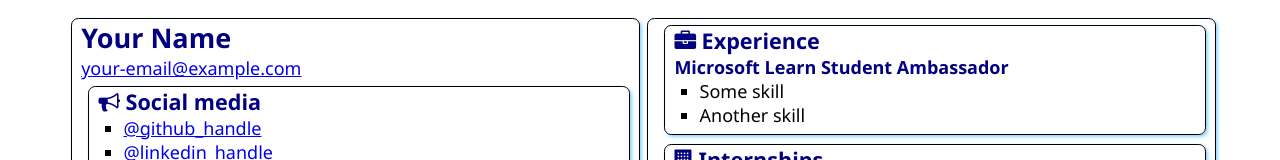
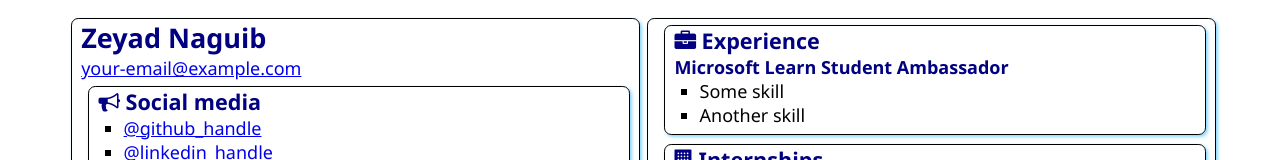
Before and after one commit to Zeyadmtn/Ambassador-SWA-Pilot, a plain HTML site: page src/index.html in a window 1280 px wide. Shown: the top 160 px of the page. Drawn offline with Linux system fonts and the light colour scheme.

Commit message:
Update index.html

```diff
--- a/src/index.html
+++ b/src/index.html
@@ -1,5 +1,6 @@
 <!DOCTYPE html>
 <html lang="en">
+
 <head>
     <meta charset="UTF-8">
     <meta http-equiv="X-UA-Compatible" content="IE=edge">
@@ -9,10 +10,11 @@
     <link rel="stylesheet" href="style.css">
     <link rel="stylesheet" href="https://cdnjs.cloudflare.com/ajax/libs/font-awesome/4.7.0/css/font-awesome.min.css">
 </head>
+
 <body>
     <main>
         <article class="box">
-            <h1>Your Name</h1>
+            <h1>Zeyad Naguib</h1>
             <div><a href="mailto:your.email@example.com">your-email@example.com</a></div>
 
             <section class="box">
@@ -96,4 +98,5 @@
 
     </main>
 </body>
+
 </html>
```
